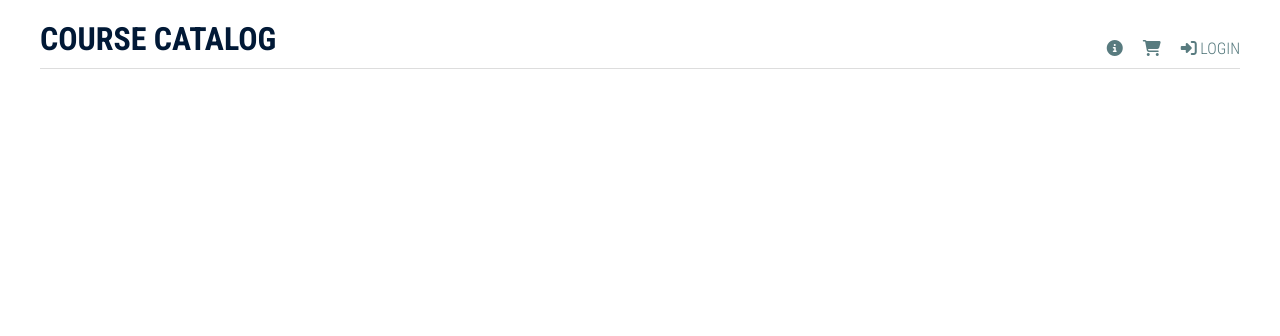
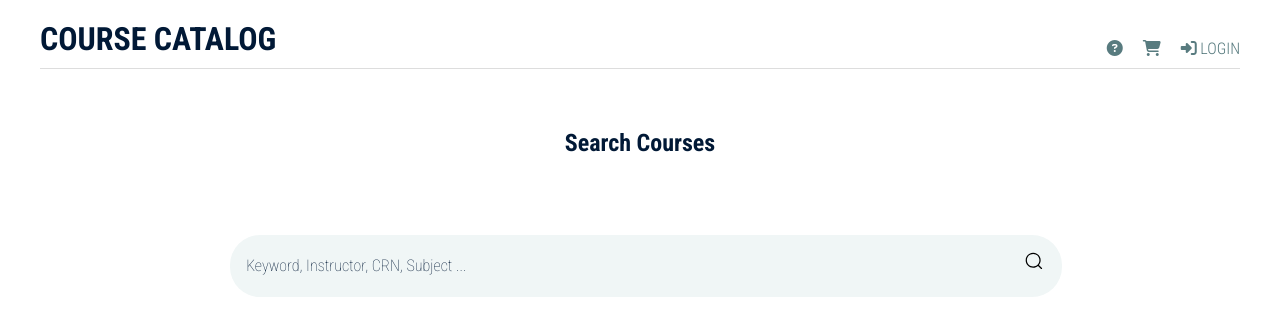
Before and after one commit to kc999/sdev255finalprojectgroup1, a plain HTML site: page frontend/views/index.html in a window 1280 px wide. Drawn offline with Linux system fonts and the light colour scheme.

Commit message:
changed navbar and added search bar mh

```diff
--- a/frontend/css/styles.css
+++ b/frontend/css/styles.css
@@ -74,67 +74,60 @@ h3 {
     margin-right: 20px;
 }
 
-/* index styles */
-.blogs a {
+/* search & filter styles*/
+
+/* search & filter styles */
+.search {
     display: block;
-    margin: 40px 0;
-    padding-left: 30px;
-    border-left: 6px solid crimson;
+    align-items: center;
+    text-align: center;
 }
 
-.blogs a:hover h3 {
-    color: crimson;
+.search__input {
+    font-family: inherit;
+    font-size: inherit;
+    background-color: #F0F6F6;
+    border: none;
+    color: #587B7F;
+    padding: 0.7rem 1rem;
+    border-radius: 30px;
+    width: 50em;
+    height: 40px;
+    transition: all ease-in-out .5s;
+    margin-right: -3rem;
 }
 
-/* details styles */
-.details {
-    position: relative;
+.search__input:hover,
+.search__input:focus {
+    box-shadow: 0 0 1em #587B7F;
 }
 
-.delete {
-    position: absolute;
-    top: 0;
-    right: 0;
-    border-radius: 50%;
-    padding: 8px;
+.search__input:focus {
+    outline: none;
 }
 
-.delete:hover {
-    cursor: pointer;
-    box-shadow: 1px 2px 3px rgba(0, 0, 0, 0.2);
+.search__input::-webkit-input-placeholder {
+    font-weight: 100;
+    color: #011936;
 }
 
-/* create styles */
-.create-blog form {
-    max-width: 400px;
-    margin: 0 auto;
+.search__input:focus+.search__button {
+    background-color: transparent;
 }
 
-.create-blog input,
-.create-blog textarea {
-    display: block;
-    width: 100%;
-    margin: 10px 0;
-    padding: 8px;
+.search__button {
+    border: none;
+    background-color: transparent;
+    margin-top: 4em;
 }
 
-.create-blog label {
-    display: block;
-    margin-top: 24px;
+.search__button:hover {
+    cursor: pointer;
 }
 
-textarea {
-    height: 120px;
-}
-
-.create-blog button {
-    margin-top: 20px;
-    background: crimson;
-    color: white;
-    padding: 6px;
-    border: 0;
-    font-size: 1.2em;
-    cursor: pointer;
+.search__icon {
+    height: 1.5em;
+    width: 1.5em;
 }
 
 /* styles for log in pop-up */
--- a/frontend/views/index.html
+++ b/frontend/views/index.html
@@ -19,12 +19,32 @@
             </a>
         </div>
         <ul>
-            <li><a href="/"><i class="fa-solid fa-circle-info"></i></a></li>
+            <li><a href="/"><i class="fa-solid fa-circle-question"></i></a></li>
             <li><a href="cart.html"><i class="fa-solid fa-cart-shopping"></i></a></li>
             <li><a href="login.html"><i class="fa-solid fa-right-to-bracket"></i> Login</a></li>
         </ul>
     </nav>
 
+    <!-- Search & Filter Selection -->
+    <main>
+        <div class="search">
+            <div class="search-title">
+                <h2>Search Courses</h2>
+            </div>
+            <input type="text" class="search__input" placeholder="Keyword, Instructor, CRN, Subject ...">
+            <button class="search__button">
+                <svg class="search__icon" aria-hidden="true" viewBox="0 0 24 24">
+                    <g>
+                        <path
+                            d="M21.53 20.47l-3.66-3.66C19.195 15.24 20 13.214 20 11c0-4.97-4.03-9-9-9s-9 4.03-9 9 4.03 9 9 9c2.215 0 4.24-.804 5.808-2.13l3.66 3.66c.147.146.34.22.53.22s.385-.073.53-.22c.295-.293.295-.767.002-1.06zM3.5 11c0-4.135 3.365-7.5 7.5-7.5s7.5 3.365 7.5 7.5-3.365 7.5-7.5 7.5-7.5-3.365-7.5-7.5z">
+                        </path>
+                    </g>
+                </svg>
+            </button>
+        </div>
+
+    </main>
+
 </body>
 
 </html>
```
Also changed, not shown: frontend/views/cart.html (added, +27 -0 lines), frontend/views/courses.html (deleted, +0 -12 lines).
